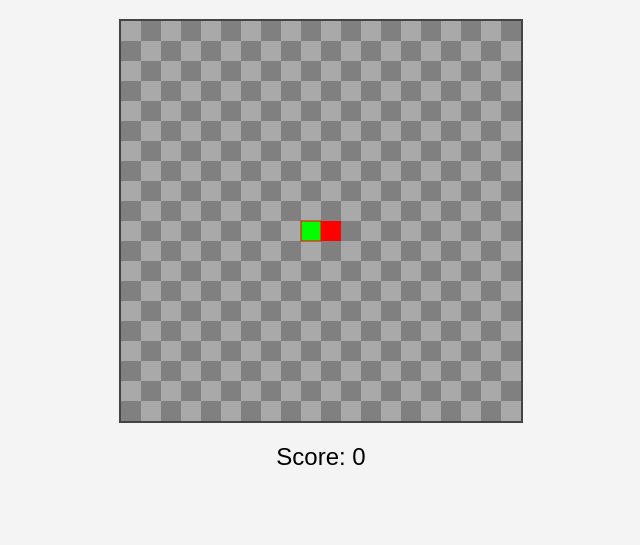
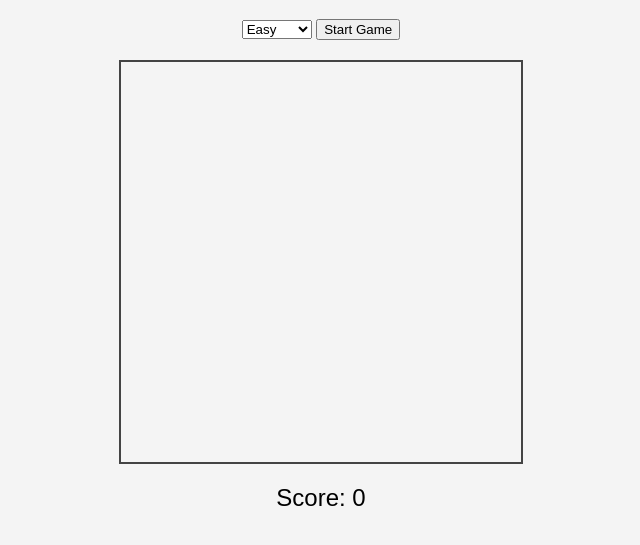
Before and after one commit to ShadowSeeker21/WikidotGames, a plain HTML site: page Games/Snake/index.html in a window 1280 px wide. Shown: the part 61-606 px from the top of the page, without its empty margins (319-959 px from the left). Drawn offline with Linux system fonts and the light colour scheme.

Commit message:
Update index.html

```diff
--- a/Games/Snake/index.html
+++ b/Games/Snake/index.html
@@ -25,6 +25,15 @@
 </head>
 <body>
     <h1>Snake Game</h1>
+
+    <!-- Difficulty Selection -->
+    <select id="difficulty">
+        <option value="easy">Easy</option>
+        <option value="medium">Medium</option>
+        <option value="hard">Hard</option>
+    </select>
+    <button onclick="startGame()">Start Game</button>
+
     <canvas id="gameCanvas" width="400" height="400"></canvas>
     <div id="score">Score: 0</div>
 
@@ -37,7 +46,10 @@
         let gameOver = false;
         let direction = null;
         let snake = [];
-        let lastDirection = null;  // Track last valid direction
+        let lastDirection = null;
+        let snakeSpeed = 100;
+        let appleFrequency = 5;
+        let mapSize = 400;
 
         // Initial snake position
         snake[0] = { x: 9 * box, y: 10 * box };
@@ -99,11 +111,11 @@
             return false;
         }
 
-        // Draw a checkered background
+        // Draw a checkered background (green/dark green)
         function drawCheckeredBackground() {
             for (let x = 0; x < canvas.width; x += box) {
                 for (let y = 0; y < canvas.height; y += box) {
-                    ctx.fillStyle = (x / box % 2 === 0 && y / box % 2 === 0) || (x / box % 2 === 1 && y / box % 2 === 1) ? "#A9A9A9" : "#808080";
+                    ctx.fillStyle = (x / box % 2 === 0 && y / box % 2 === 0) || (x / box % 2 === 1 && y / box % 2 === 1) ? "#006400" : "#008000"; // Alternating green/dark green
                     ctx.fillRect(x, y, box, box);
                 }
             }
@@ -113,7 +125,7 @@
         function drawGame() {
             if (gameOver) {
                 ctx.clearRect(0, 0, canvas.width, canvas.height);
-                ctx.fillStyle = "white";
+                ctx.fillStyle = "#004d00"; // Dark green for game over text
                 ctx.font = "40px Arial";
                 ctx.fillText("Game Over", canvas.width / 2 - 100, canvas.height / 2 - 20);
                 ctx.font = "24px Arial";
@@ -121,78 +133,87 @@
                 return;
             }
 
-            // Draw the checkered background
+            // Draw checkered background
             drawCheckeredBackground();
 
-            // Draw the snake
+            // Draw snake
             for (let i = 0; i < snake.length; i++) {
-                ctx.fillStyle = i === 0 ? "lime" : "white";
+                ctx.fillStyle = (i == 0) ? "#00ff00" : "#006400"; // Head: light green, Body: dark green
                 ctx.fillRect(snake[i].x, snake[i].y, box, box);
-                ctx.strokeStyle = "red";
-                ctx.strokeRect(snake[i].x, snake[i].y, box, box);
             }
 
-            // Draw the food
+            // Draw food
             ctx.fillStyle = "red";
             ctx.fillRect(food.x, food.y, box, box);
 
+            // Move the snake in the current direction
             let snakeX = snake[0].x;
             let snakeY = snake[0].y;
 
-            // Update the snake's position based on direction
-            if (direction === "LEFT") snakeX -= box;
-            if (direction === "UP") snakeY -= box;
-            if (direction === "RIGHT") snakeX += box;
-            if (direction === "DOWN") snakeY += box;
+            if (direction == "LEFT") snakeX -= box;
+            if (direction == "UP") snakeY -= box;
+            if (direction == "RIGHT") snakeX += box;
+            if (direction == "DOWN") snakeY += box;
 
+            // Check if the snake has eaten the food
+            if (snakeX == food.x && snakeY == food.y) {
+                score++;
+                food = generateFood(); // Generate new food
+            } else {
+                snake.pop(); // Remove the tail
+            }
+
+            // Create new head
             let newHead = { x: snakeX, y: snakeY };
 
-            // Check if the snake hits the wall or itself
-            if (
-                snakeX < 0 ||
-                snakeX >= canvas.width ||
-                snakeY < 0 ||
-                snakeY >= canvas.height ||
-                (direction && collision(newHead, snake))
-            ) {
+            // Check for collisions with walls or self
+            if (snakeX < 0 || snakeY < 0 || snakeX >= canvas.width || snakeY >= canvas.height || collision(newHead, snake)) {
                 gameOver = true;
             }
 
-            // Check if the snake eats the food
-            if (snakeX === food.x && snakeY === food.y) {
-                score++;
-                food = generateFood(); // Generate new food
-            } else {
-                snake.pop();
+            snake.unshift(newHead); // Add new head to the snake
+
+            // Update score display
+            document.getElementById("score").innerHTML = "Score: " + score;
+
+            // Save the last direction for collision detection
+            lastDirection = direction;
+        }
+
+        // Start game based on difficulty
+        function startGame() {
+            let difficulty = document.getElementById("difficulty").value;
+
+            if (difficulty === "easy") {
+                snakeSpeed = 150;  // Slower snake
+                appleFrequency = 5;
+                mapSize = 500;
+            } else if (difficulty === "medium") {
+                snakeSpeed = 100;
+                appleFrequency = 10;
+                mapSize = 400;
+            } else if (difficulty === "hard") {
+                snakeSpeed = 70;   // Faster snake
+                appleFrequency = 15;
+                mapSize = 300;
             }
 
-            snake.unshift(newHead); // Add the new head to the snake
-            lastDirection = direction;  // Track the last direction to avoid quick 180 turns
+            // Adjust canvas size based on difficulty
+            canvas.width = mapSize;
+            canvas.height = mapSize;
 
-            // Update the score display
-            document.getElementById("score").textContent = "Score: " + score;
+            // Reset game and start the loop
+            resetGame();
+            setInterval(drawGame, snakeSpeed);
         }
 
-        // Restart the game when clicking on the canvas after a game over
-        canvas.addEventListener("click", function() {
-            if (gameOver) {
-                resetGame();
-            }
-        });
-
-        // Function to reset the game
+        // Reset the game
         function resetGame() {
+            snake = [{ x: 9 * box, y: 10 * box }];
+            score = 0;
             gameOver = false;
-            score = 0;
             direction = null;
-            lastDirection = null;
-            snake = [];
-            snake[0] = { x: 9 * box, y: 10 * box };
-            food = generateFood(); // Generate new food
         }
-
-        // Start the game loop
-        setInterval(drawGame, 100);
     </script>
 </body>
 </html>
```
